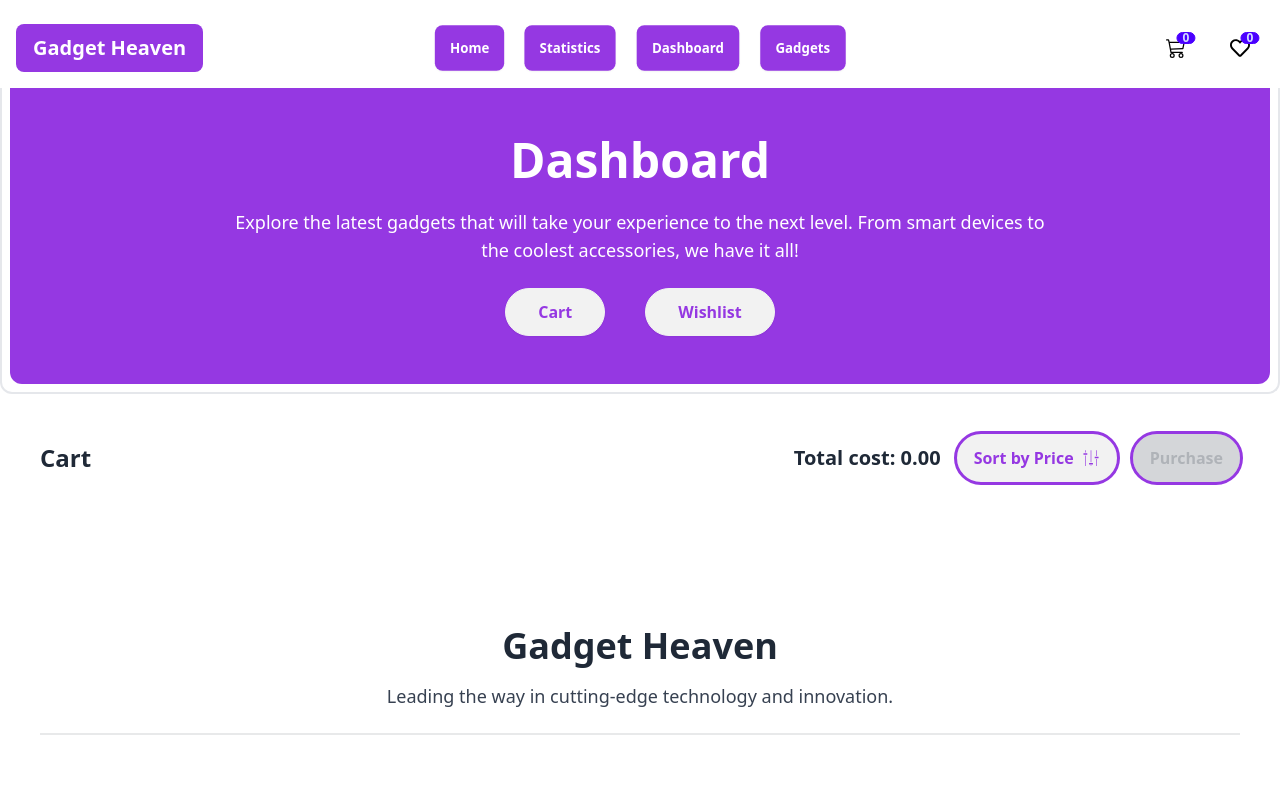
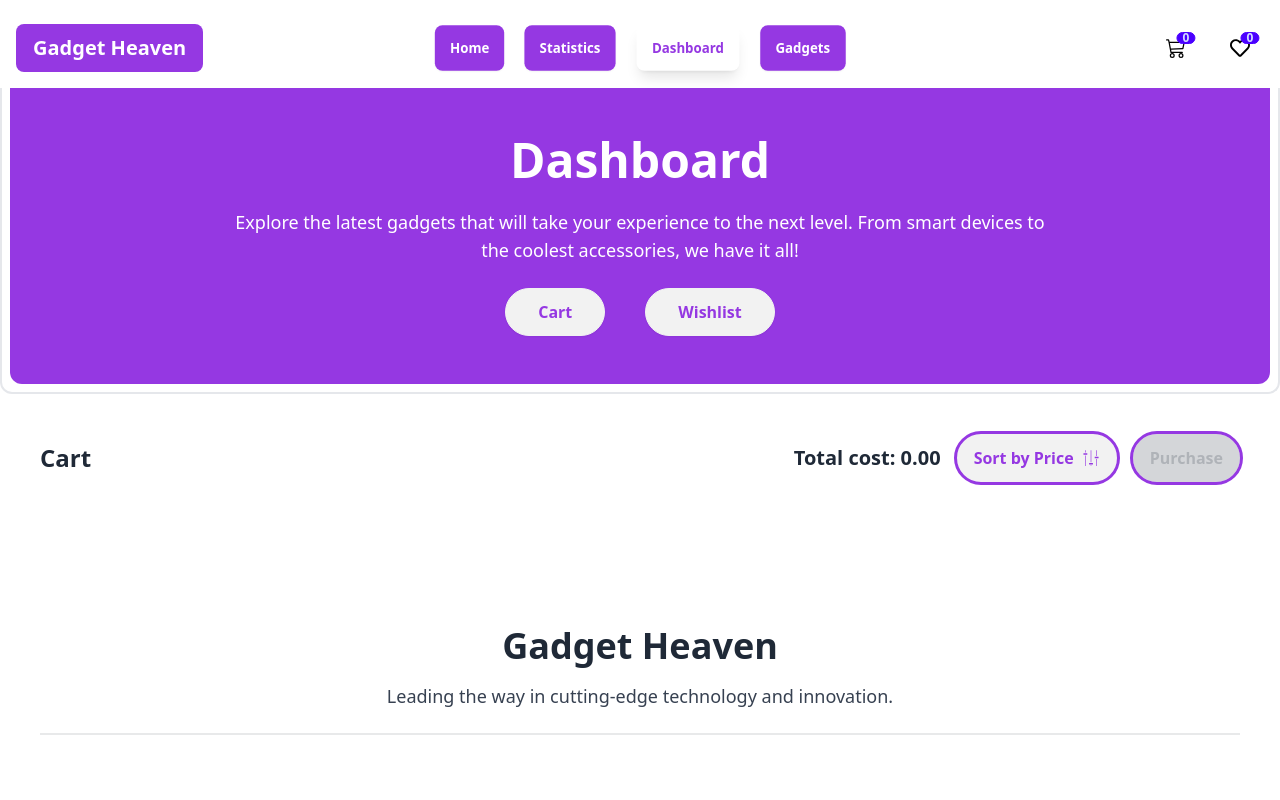
Before and after one commit to nahidn228/Gadget-Heaven---LocalStorage, a React (Vite) app: page /dashboard in a window 1280 px wide. Shown: the top 800 px of the page. Built offline with nearby package versions, Linux system fonts and the light colour scheme.

Commit message:
update navlink

```diff
--- a/src/Components/Navbar.jsx
+++ b/src/Components/Navbar.jsx
@@ -14,9 +14,9 @@ const Navbar = () => {
       <NavLink
         to="/"
         className={({ isActive }) =>
-          `btn border-none hover:text-black ${
+          `btn border-none hover:bg-white hover:text-[#9538E2] ${
             isActive
-              ? "bg-white text-[#9538E2] border-2 border-[#9538E2]"
+              ? "bg-white text-[#9538E2] font-bold border-2 border-[#9538E2] shadow-lg"
               : "bg-[#9538E2] text-white"
           }`
         }
@@ -26,9 +26,9 @@ const Navbar = () => {
       <NavLink
         to="/statistics"
         className={({ isActive }) =>
-          `btn border-none hover:text-black ${
+          `btn border-none hover:bg-white hover:text-[#9538E2] ${
             isActive
-              ? "bg-white text-[#9538E2] border-2 border-[#9538E2]"
+              ? "bg-white text-[#9538E2] font-bold border-2 border-[#9538E2] shadow-lg"
               : "bg-[#9538E2] text-white"
           }`
         }
@@ -38,9 +38,9 @@ const Navbar = () => {
       <NavLink
         to="/dashboard"
         className={({ isActive }) =>
-          `btn border-none hover:text-black ${
+          `btn border-none hover:bg-white hover:text-[#9538E2] ${
             isActive
-              ? "bg-white text-[#9538E2] border-2 border-[#9538E2]"
+              ? "bg-white text-[#9538E2] font-bold border-2 border-[#9538E2] shadow-lg"
               : "bg-[#9538E2] text-white"
           }`
         }
@@ -50,9 +50,9 @@ const Navbar = () => {
       <NavLink
         to="/gadgets"
         className={({ isActive }) =>
-          `btn border-none hover:text-black ${
+          `btn border-none hover:bg-white hover:text-[#9538E2] ${
             isActive
-              ? "bg-white text-[#9538E2] border-2 border-[#9538E2]"
+              ? "bg-white text-[#9538E2] font-bold border-2 border-[#9538E2] shadow-lg"
               : "bg-[#9538E2] text-white"
           }`
         }
@@ -109,30 +109,7 @@ const Navbar = () => {
           </div>
           <div className="navbar-center hidden lg:flex">
             <ul className="menu menu-horizontal space-x-4 text-lg font-medium">
-              <NavLink
-                className="btn border-none text-white hover:text-black bg-[#9538E2]"
-                to="/"
-              >
-                Home
-              </NavLink>
-              <NavLink
-                className="btn border-none text-white hover:text-black bg-[#9538E2]"
-                to="/statistics"
-              >
-                Statistics
-              </NavLink>
-              <NavLink
-                className="btn border-none text-white bg-[#9538E2] hover:text-black"
-                to="/dashboard"
-              >
-                Dashboard
-              </NavLink>
-              <NavLink
-                className="btn  border-none text-white bg-[#9538E2] hover:text-black"
-                to="/gadgets"
-              >
-                Gadgets
-              </NavLink>
+              {navLinks}
             </ul>
           </div>
           <div className="navbar-end space-x-4">
--- a/src/Pages/ErrorPage.jsx
+++ b/src/Pages/ErrorPage.jsx
@@ -7,7 +7,7 @@ const ErrorPage = () => {
       <Helmet>
         <meta charSet="utf-8" />
         <title>Error - Gadget Heaven Accessories</title>
-        <link rel="canonical" href="http://mysite.com/example" />
+
       </Helmet>
       <h1 className="text-9xl font-bold text-[#9538E2]">404</h1>
       <h2 className="text-3xl font-semibold mt-4">Page Not Found</h2>
```
